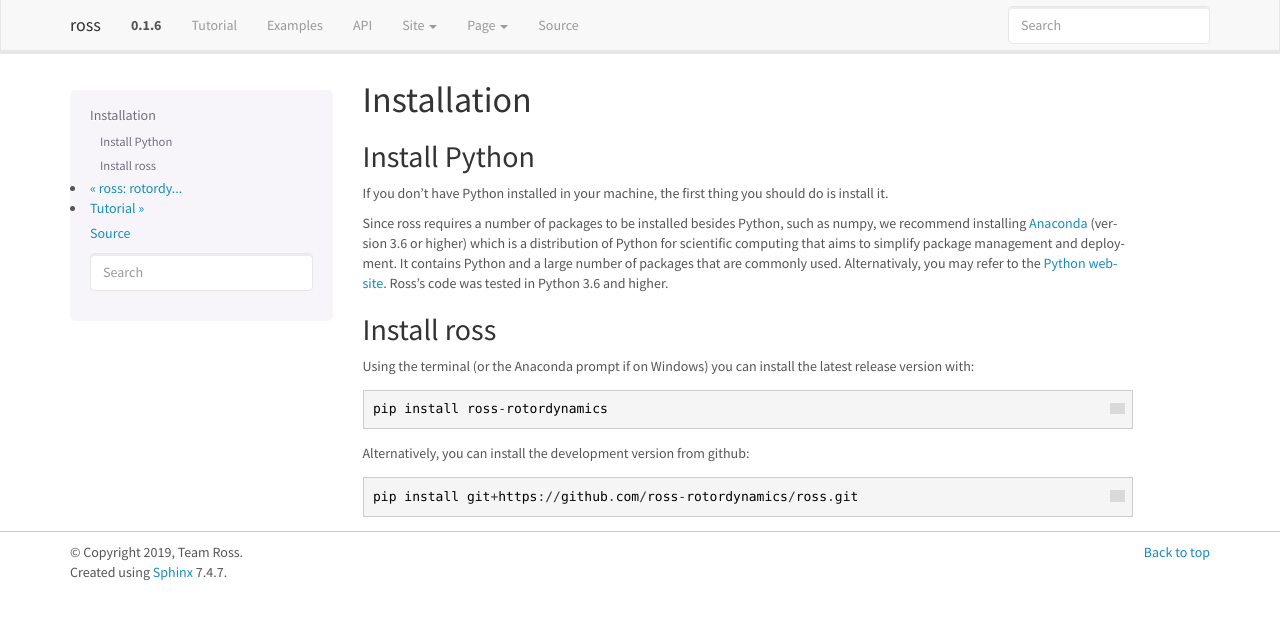
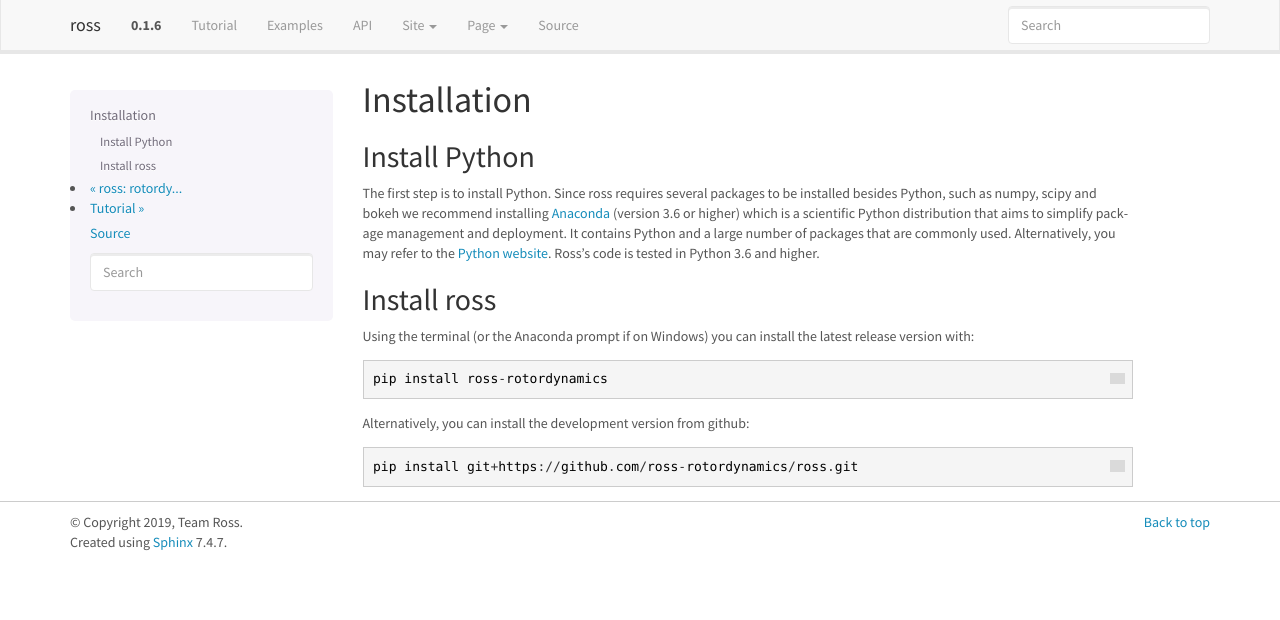
Before and after one commit to petrobras/ross, a Sphinx documentation site: the page built from docs/installation.rst, in a window 1280 px wide. Shown: the top 620 px of the page. Built offline with Sphinx 7.4.7, drawn with Linux system fonts in a browser that asks for light colours; formulas are drawn with MathJax 3; comment, search, counter and statistics services are not loaded; grey boxes are pictures that could not be loaded.

Commit message:
Improve installation and tutorial
This has some improvements to the installation and to the tutorial.
On the tutorial the download link has been modified to point to the
download page. Before it was pointing to the notebook download link,
but this is hard to maintain due to the fact that sphinx creates a new
link every time the tutorial is modified.

```diff
--- a/docs/installation.rst
+++ b/docs/installation.rst
@@ -6,15 +6,13 @@
 Install Python
 --------------
 
-If you don't have Python installed in your machine, the first thing you should do is install it.
-
-Since ross requires a number of packages to be installed besides
-Python, such as numpy, we recommend installing `Anaconda <https://www.anaconda.com/distribution/>`_ (version 3.6 or higher) which is a distribution of Python for scientific computing
-that aims to simplify package management and deployment. It contains Python and a large number
-of packages that are commonly used.
-Alternativaly, you may refer to the `Python website
+The first step is to install Python. Since ross requires several packages to be installed besides Python, such as
+numpy, scipy and bokeh we recommend installing `Anaconda <https://www.anaconda.com/distribution/>`_ (version 3.6 or higher) which is a
+scientific Python distribution that aims to simplify package management and deployment. It contains Python and a large
+number of packages that are commonly used.
+Alternatively, you may refer to the `Python website
 <http://www.python.org/>`_.
-Ross's code was tested in Python 3.6 and higher.
+Ross’s code is tested in Python 3.6 and higher.
 
 Install ross
 ------------
```
Also changed, not shown: docs/examples/tutorial.ipynb.
